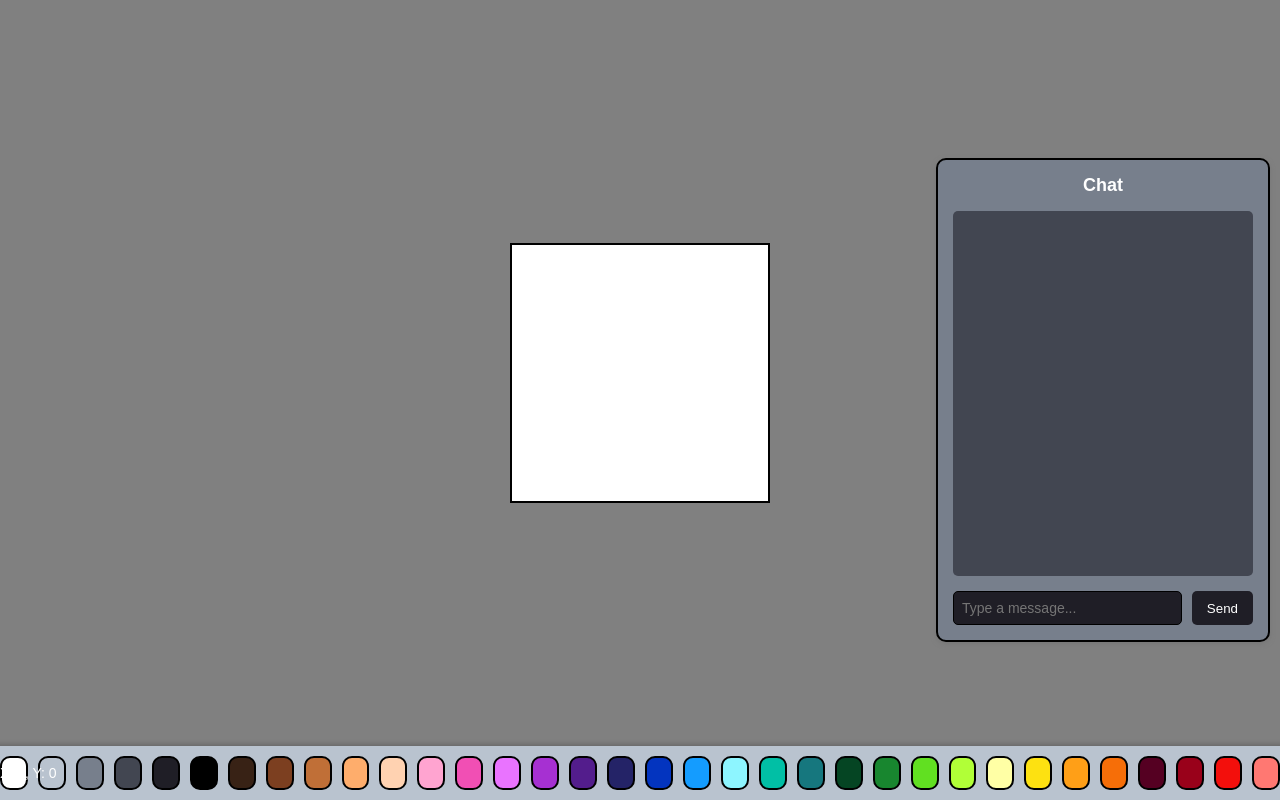
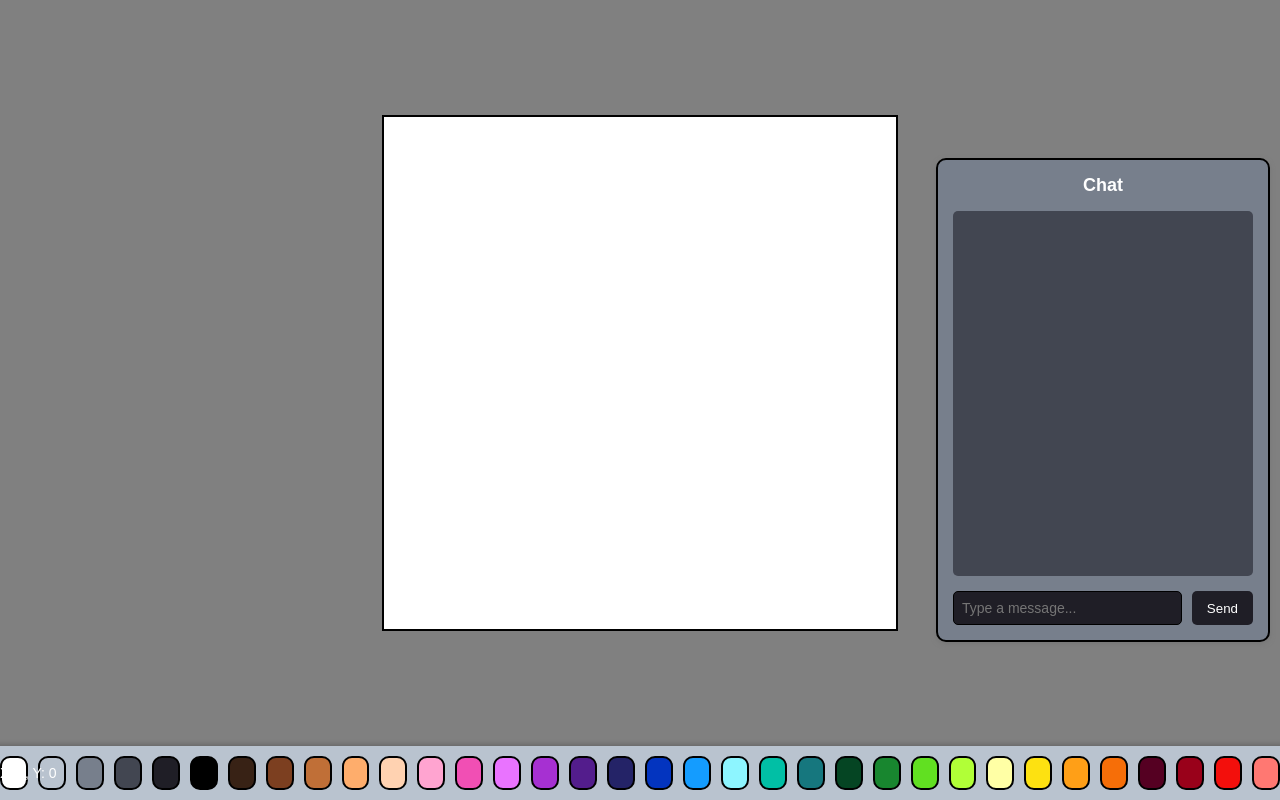
Before and after one commit to officialpufffi/PixelTogether, a website: page index.html in a window 1280 px wide. Drawn offline with Linux system fonts and the light colour scheme.

Commit message:
moved canvas width & hight in the config

```diff
--- a/config.js
+++ b/config.js
@@ -33,6 +33,11 @@ class Config {
         await this.loadConfig();
         return this.configData.port || 80;
     }
+    async getCanvasConfig() {
+        const response = await fetch('./config.json');
+        const data = await response.json();
+        return { width: data.canvasWidth, height: data.canvasHeight };
+    }
 }
 
 export const config = new Config();
--- a/config.json
+++ b/config.json
@@ -2,5 +2,7 @@
     "title": "PixelTogether",
     "ip": "localhost",
     "port": 3000,
-    "ws_port": 8080
+    "ws_port": 8080,
+    "canvasWidth": 512,
+    "canvasHeight": 512
 }
--- a/index.html
+++ b/index.html
@@ -121,7 +121,7 @@
 </head>
 <body>
     <div id="mainContainer">
-        <canvas id="pixelCanvas" width="256" height="256"></canvas>
+        <canvas id="pixelCanvas"></canvas>
     </div>
     <div id="colorPalette">
         <div id="coordinates">X: 0, Y: 0</div>
@@ -134,21 +134,27 @@
             <button id="sendButton">Send</button>
         </div>
     </div>
-    <script src="game.js"></script>
-    <script src="chatMessages.js"></script>
-</body>
-</html>
 
     <script type="module">
         import { config } from './config.js';
+
         async function initialize() {
             try {
                 const title = await config.getTitle();
                 document.title = title;
+
+                const canvasConfig = await config.getCanvasConfig();
+                const canvas = document.getElementById('pixelCanvas');
+                canvas.width = canvasConfig.width;
+                canvas.height = canvasConfig.height;
             } catch (error) {
-            console.error('Error :', error);
+                console.error('Error initializing app:', error);
             }
         }
 
         initialize();
     </script>
+    <script src="game.js"></script>
+    <script src="chatMessages.js"></script>
+</body>
+</html>
```
Lines whose indentation alone changed are shown as unchanged.
